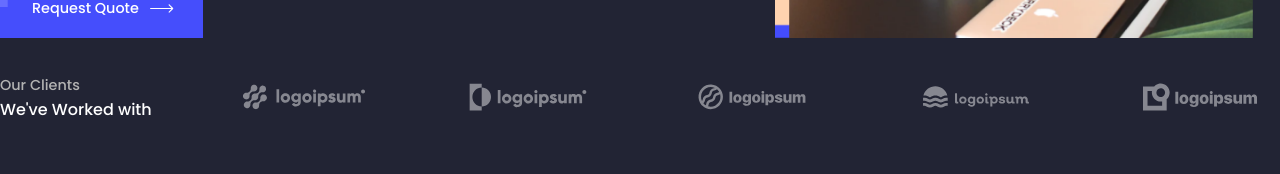
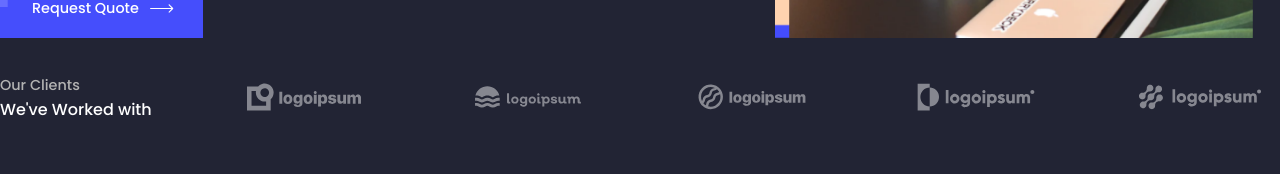
Before and after one commit to codepraycode/finsweet, a Next.js app: page / in a window 1280 px wide. Shown: the part 603-777 px from the top of the page. Built offline with nearby package versions, Linux system fonts and the light colour scheme.

Commit message:
Componentized header, hero and clients

```diff
--- a/src/components/Header.tsx
+++ b/src/components/Header.tsx
@@ -5,7 +5,9 @@ import React from 'react'
 import Logo from './UI/Logo'
 import NavLinks from './UI/NavLink'
 import Button from './UI/Button'
-import appData from '@/data.json';
+import {header} from '@/data.json';
+
+
 
 function Header() {
     return (
@@ -15,11 +17,12 @@ function Header() {
 
 
                 <NavLinks
-                    links={appData.header.nav}
+                    links={header.nav}
 
                     cta={
                         <Button
                             label='Clone project'
+                            isLink={!header.cta.button}
                         />
                     }
                 />
--- a/src/components/Hero.tsx
+++ b/src/components/Hero.tsx
@@ -1,5 +1,9 @@
-import Image from "next/image";
 import Header from "./Header";
+import data from '@/data.json';
+import Button from "./UI/Button";
+
+
+const {hero, clients} = data;
 
 
 const HeroSection = () => {
@@ -11,35 +15,44 @@ const HeroSection = () => {
             <div className="hero container">
 
                 <h1 className="box-cap">
-                    Transform Your Idea Into Reality with Finsweet
+                    {hero.mainText}
 
                     <span>
-                        The entire Finsweet team knows what&#39;s good with Webflow and you can too with 1 week and a good attitude.
+                        {hero.subText}
                     </span>
                     <br />
 
-                    <button className="btn btn-with-arrow btn-shape-bg">
-                        Request Quote
-                    </button>
+
+                    <Button
+                        label={hero.cta.label}
+                        isLink={!hero.cta.button}
+                    />
                 </h1>
 
-                <div className="hero_image" />
+                <div
+                    className="hero_image"
+                    style={{backgroundImage: `url(${hero.image})`}}
+                />
             </div>
 
             <div className="hero_client container">
                 <h2>
-                    <span>Our Clients</span>
+                    <span>{clients.mainTitle}</span>
                     <br />
-                    We&#39;ve Worked with
+                    {clients.subTitle}
                 </h2>
 
 
                 <ul role="list">
-                    <li style={{backgroundImage:'url(/images/clients/logoipsum-4.svg)'}} />
-                    <li style={{backgroundImage:'url(/images/clients/logoipsum-3.svg)'}} />
-                    <li style={{backgroundImage:'url(/images/clients/logoipsum-2.svg)'}} />
-                    <li style={{backgroundImage:'url(/images/clients/logoipsum-1.svg)'}} />
-                    <li style={{backgroundImage:'url(/images/clients/logoipsum.svg)'}} />
+                    {
+                        clients.logos.map((link, i) => (
+
+                            <li
+                                key={i}
+                                style={{backgroundImage:`url(${link})`}}
+                            />
+                        ))
+                    }
                 </ul>
             </div>
         </section>
--- a/src/components/UI/Button.tsx
+++ b/src/components/UI/Button.tsx
@@ -3,11 +3,21 @@ import React from 'react'
 
 interface ButtonProps {
     label: string,
+    isLink?: boolean
 }
 
 export default function Button(props: ButtonProps) {
+
+    if (props.isLink) {
+        return (
+            <button className='btn btn-transparent text-active btn-with-arrow'>
+                {props.label}
+            </button>
+        )
+    }
+
     return (
-        <button className='btn btn-transparent text-active btn-with-arrow'>
+        <button className="btn btn-with-arrow btn-shape-bg">
             {props.label}
         </button>
     )
--- a/src/data.json
+++ b/src/data.json
@@ -33,7 +33,28 @@
             }
         ],
         "cta": {
-            "label": "Clone project"
+            "label": "Clone project",
+            "button": false
         }
+    },
+    "hero": {
+        "mainText": "Transform Your Idea Into Reality with Finsweet",
+        "subText": "The entire Finsweet team knows what's good with Webflow and you can too with 1 week and a good attitude.",
+        "image": "/images/hero_Image.png",
+        "cta": {
+            "label": "Request Quote",
+            "button": true
+        }
+    },
+    "clients": {
+        "mainTitle": "Our Clients",
+        "subTitle": "We've Worked with",
+        "logos": [
+            "/images/clients/logoipsum.svg",
+            "/images/clients/logoipsum-1.svg",
+            "/images/clients/logoipsum-2.svg",
+            "/images/clients/logoipsum-3.svg",
+            "/images/clients/logoipsum-4.svg"
+        ]
     }
 }
--- a/src/styles/styles.scss
+++ b/src/styles/styles.scss
@@ -132,7 +132,7 @@
         width: 40%;
         height: 100%;
         // background-color: red;
-        background-image: url('/images/hero_Image.png');
+        // background-image: url('/images/hero_Image.png');
         background-repeat: no-repeat;
         background-position: center;
 
```
